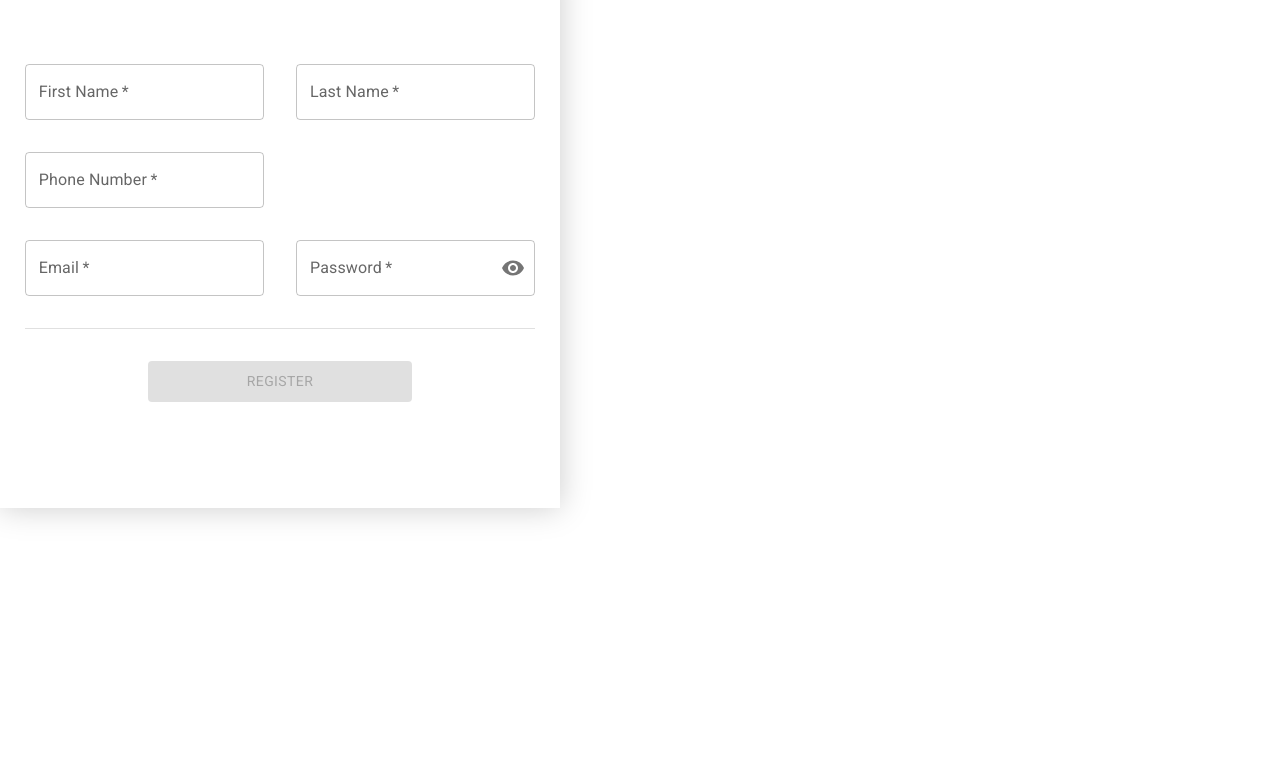
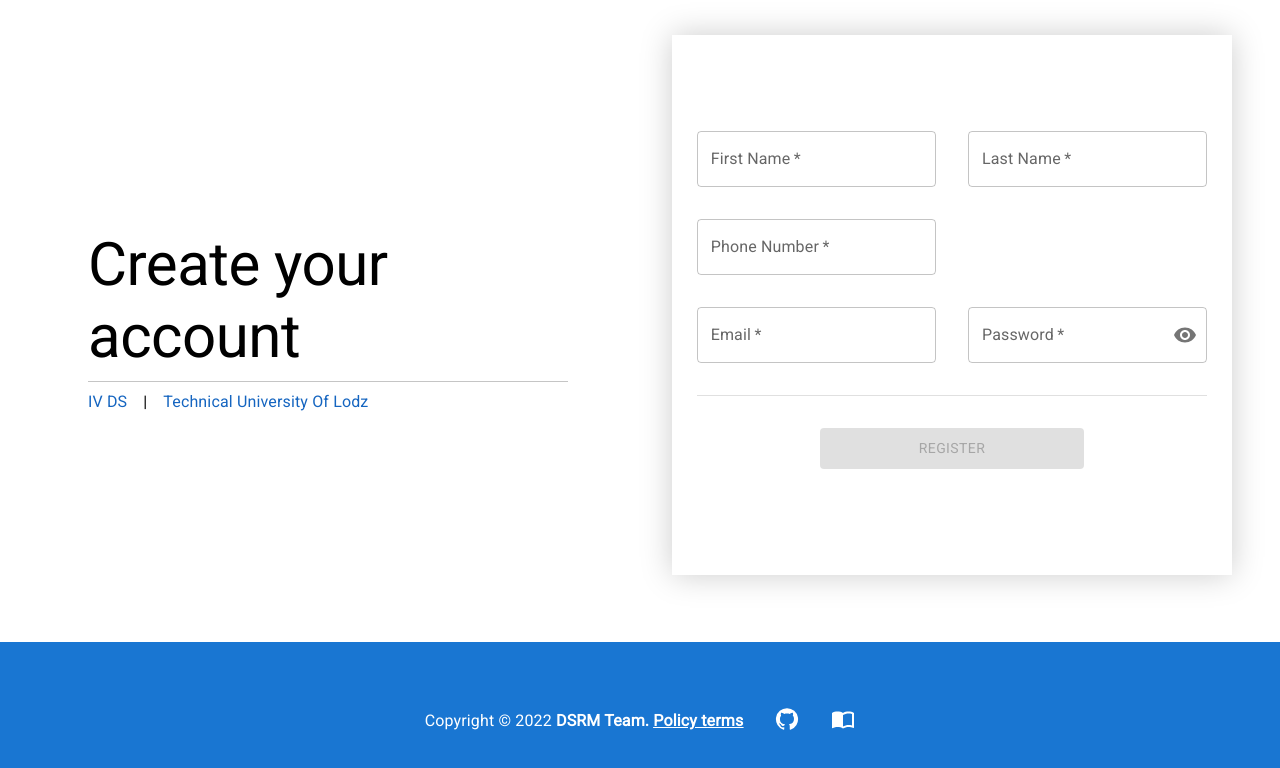
Before and after one commit to dorm-social-room-manager/dsrm-frontend, a React (Vite) app: page /register in a window 1280 px wide. Shown: the top 768 px of the page. Built offline with nearby package versions, Linux system fonts and the light colour scheme.

Commit message:
feat(register-page): add register page
* feat: placed all necessary components into to the register page

Related work item: GH-18

* refactor: register page uses flex extensively now

Related work item: GH-18

* fix: added padding and fixed the footer component

Related work item: GH-18

```diff
--- a/src/locales/en/registerForm.json
+++ b/src/locales/en/registerForm.json
@@ -1,4 +1,6 @@
 {
+  "title": "Create your account",
+  "shortTitle": "REGISTER",
   "password": "Password",
   "phone": "Phone Number",
   "firstName": "First Name",
--- a/src/locales/pl/registerForm.json
+++ b/src/locales/pl/registerForm.json
@@ -1,4 +1,6 @@
 {
+  "title": "Utwórz swoje konto",
+  "shortTitle": "Rejestracja",
   "password": "Hasło",
   "phone": "Numer Telefonu",
   "firstName": "Imie",
--- a/src/pages/RegisterPage.tsx
+++ b/src/pages/RegisterPage.tsx
@@ -1,5 +1,85 @@
+import { Box, Grid } from '@mui/material';
+import { Footer } from '../templates/Footer/Footer';
+import { Header } from '../templates/Header/Header';
+import { HeaderProps } from '../templates/Header/Header.types';
 import { RegisterForm } from '../components/RegisterForm/RegisterForm';
+import { useMediaQuery } from '@mui/material';
+import { useTheme } from '@mui/material/styles';
+import { useTranslation } from 'react-i18next';
 
 export function RegisterPage() {
-  return <RegisterForm />;
+  const { t } = useTranslation();
+  const theme = useTheme();
+  const tablet = useMediaQuery(theme.breakpoints.up('tablet'));
+  const header = tablet ? t(`registerForm.title`) : t(`registerForm.shortTitle`);
+
+  const paddingTopValueForRegisterFormWhenMobile = 10;
+  const paddingTopValueForRegisterFormWhenTablet = 0;
+  const paddingTopValueForRegisterForm = tablet ? paddingTopValueForRegisterFormWhenTablet : paddingTopValueForRegisterFormWhenMobile;
+
+  const paddingLeftRightValueForContainer = 2;
+  const paddingTopValueForFooterHeader = 2;
+
+  const headerProps: HeaderProps = {
+    dormitory: { url: 'https://samorzad.p.lodz.pl/osiedle-akademickie/iv-dom-studenta', urlName: t('header.buildingName') },
+    faculty: { url: 'https://www.p.lodz.pl/', urlName: t('header.faculty') },
+    headerTitle: header,
+  };
+  return (
+    <Grid
+      container
+      justifyContent={'center'}
+      alignItems={'flex-end'}
+      height={'100vh'}
+    >
+      <Grid
+        item
+        container
+        justifyContent={'center'}
+        alignItems={'center'}
+        paddingLeft={paddingLeftRightValueForContainer}
+        paddingRight={paddingLeftRightValueForContainer}
+        paddingTop={paddingTopValueForFooterHeader}
+      >
+        <Grid
+          item
+          mobile={12}
+          tablet={6}
+          desktop={6}
+          justifyContent={'center'}
+          alignItems={'center'}
+        >
+          <Box sx={{ alignItems: 'center', display: 'flex', justifyContent: 'center' }}>
+            <Header {...headerProps}></Header>
+          </Box>
+        </Grid>
+        <Grid
+          item
+          mobile={12}
+          tablet={6}
+          desktop={6}
+          justifyContent={'center'}
+          alignItems={'center'}
+        >
+          <Box
+            paddingTop={paddingTopValueForRegisterForm}
+            sx={{ alignItems: 'center', display: 'flex', justifyContent: 'center' }}
+          >
+            <RegisterForm />
+          </Box>
+        </Grid>
+      </Grid>
+
+      <Grid
+        item
+        mobile={12}
+        tablet={12}
+        desktop={12}
+        alignSelf={'flex-end'}
+        paddingTop={paddingTopValueForFooterHeader}
+      >
+        <Footer></Footer>
+      </Grid>
+    </Grid>
+  );
 }
```
